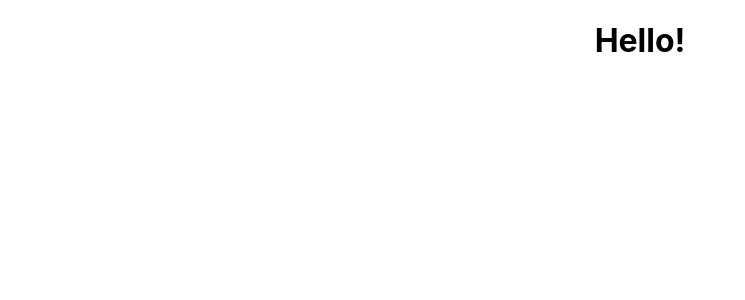
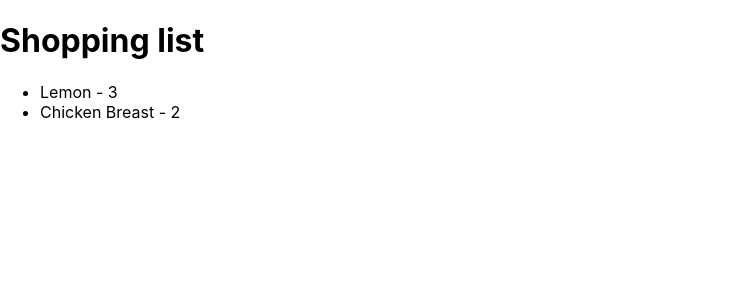
Before and after one commit to paul-blackwell/mastering_typescript, a React (Create React App) app in the folder section_19_react_and_typescript/shopping-app/: page / in a window 1280 px wide. Shown: the top 300 px of the page, without its empty margins (0-745 px from the left). Built offline with nearby package versions, Linux system fonts and the light colour scheme.

Commit message:
Completed the following lessons for section 19: + A note on React.FC + Props with TypeScript + Creating our ShoppingList Component

```diff
--- a/section_19_react_and_typescript/shopping-app/src/App.tsx
+++ b/section_19_react_and_typescript/shopping-app/src/App.tsx
@@ -1,11 +1,16 @@
 import React from 'react';
-import Greeter from './components/Greeter';
+import ShoppingList from './components/ShoppingList';
 import './App.css';
 
 function App() {
+  const items = [
+    { id: 1, product: 'Lemon', quantity: 3 },
+    { id: 2, product: 'Chicken Breast', quantity: 2 },
+  ];
+
   return (
-    <div className="App">
-      <Greeter />
+    <div>
+      <ShoppingList items={items} />
     </div>
   );
 }
--- a/section_19_react_and_typescript/shopping-app/src/components/Greeter.tsx
+++ b/section_19_react_and_typescript/shopping-app/src/components/Greeter.tsx
@@ -1,5 +1,18 @@
 import React from 'react';
 
-export default function Greeter(): JSX.Element {
-  return <h1>Hello!</h1>;
+interface GreeterProps {
+  person: string;
 }
+
+export default function Greeter({ person }: GreeterProps): JSX.Element {
+  return <h1>Hello, {person}</h1>;
+}
+
+// export default function Greeter(props: GreeterProps): JSX.Element {
+//   return <h1>Hello, {props.person}</h1>;
+// }
+
+// Using React FC
+// const Greeter: React.FC = () => {
+//   return <h1>Hello!</h1>;
+// }
--- /dev/null
+++ b/section_19_react_and_typescript/shopping-app/src/components/ShoppingList.tsx
@@ -0,0 +1,26 @@
+import React from 'react';
+
+interface Item {
+  id: number;
+  product: string;
+  quantity: number;
+}
+
+interface ShoppingListProps {
+  items: Item[];
+}
+
+export default function ShoppingList({items}: ShoppingListProps): JSX.Element {
+  return (
+    <div>
+      <h1>Shopping list</h1>
+      <ul>
+        {items.map((item) => (
+          <li key={item.id}>
+            {item.product} - {item.quantity}
+          </li>
+        ))}
+      </ul>
+    </div>
+  );
+}
```
